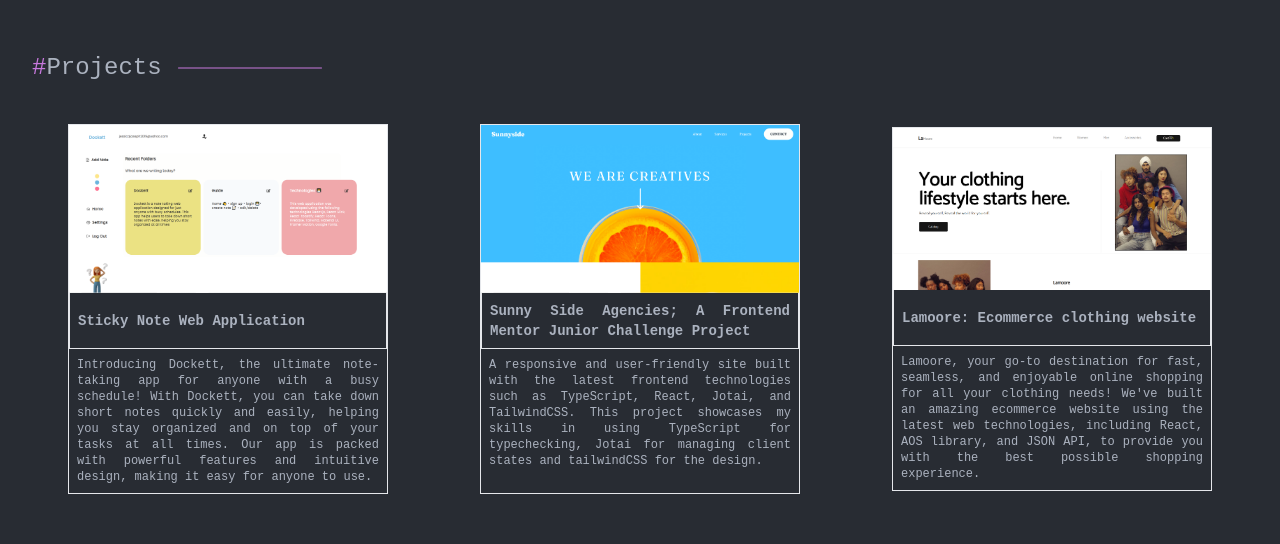
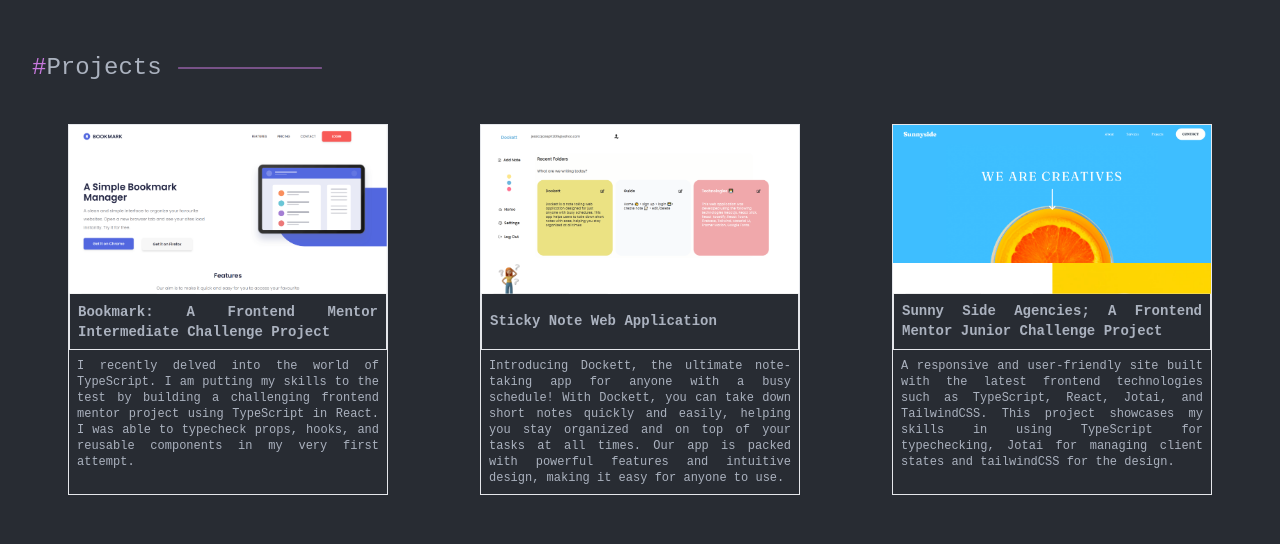
Before and after one commit to ForJessicaSake/Portfolio, a React (Create React App) app: page / in a window 1280 px wide. Shown: the part 2380-2924 px from the top of the page. Built offline with nearby package versions, Linux system fonts and the light colour scheme; no server answers.

Commit message:
fix:changed projects to bookmark

```diff
--- a/src/components/Project.tsx
+++ b/src/components/Project.tsx
@@ -4,7 +4,7 @@ import "aos/dist/aos.css";
 import stroke from "../assets/stroke.svg";
 import Card from "../elements/Card";
 import dockett from "../assets/dockett.png";
-import Lamoore from "../assets/Lamoore.png";
+import bookmark from "../assets/bookmark.png";
 import sunnyside from "../assets/sunnyside.png";
 
 const Project: React.FC = () => {
@@ -22,6 +22,13 @@ const Project: React.FC = () => {
         </figure>
       </section>
       <section className="grid md:grid-cols-2 grid-col-1 lg:grid-cols-3 gap-6 lg:gap-5 place-items-center w-full text-xs">
+
+      <Card
+          image={bookmark}
+          title="Bookmark: A Frontend Mentor Intermediate Challenge Project"
+          about="I recently delved into the world of TypeScript. I am putting my skills to the test by building a challenging frontend mentor project using TypeScript in React. I was able to typecheck props, hooks, and reusable components in my very first attempt."
+          link="https://bookmark-landing-page-self.vercel.app/"
+        />
         <Card
           image={dockett}
           title="Sticky Note Web Application"
@@ -34,12 +41,7 @@ const Project: React.FC = () => {
           about="A responsive and user-friendly site built with the latest frontend technologies such as TypeScript, React, Jotai, and TailwindCSS. This project showcases my skills in using TypeScript for typechecking, Jotai for managing client states and tailwindCSS for the design."
           link="https://sunnyside-agencies.vercel.app/"
         />
-        <Card
-          image={Lamoore}
-          title="Lamoore: Ecommerce clothing website"
-          about="Lamoore, your go-to destination for fast, seamless, and enjoyable online shopping for all your clothing needs! We've built an amazing ecommerce website using the latest web technologies, including React, AOS library, and JSON API, to provide you with the best possible shopping experience."
-          link="https://lamoore.vercel.app/"
-        />
+
       </section>
     </section>
   );
```
Also changed, not shown: src/assets/bookmark.png (added).
